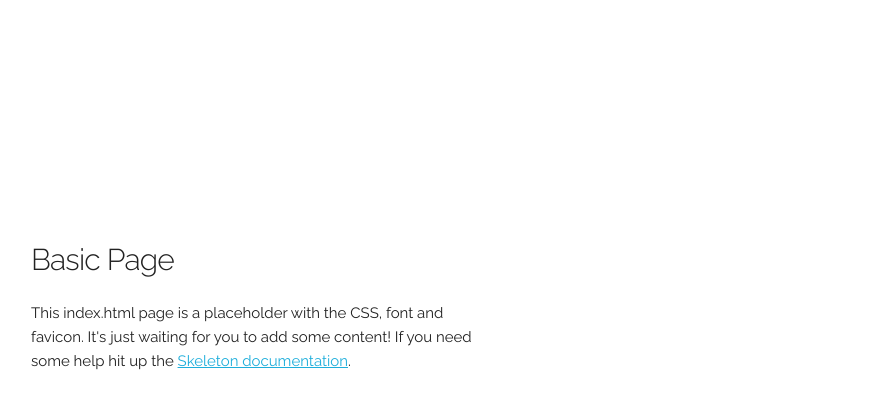
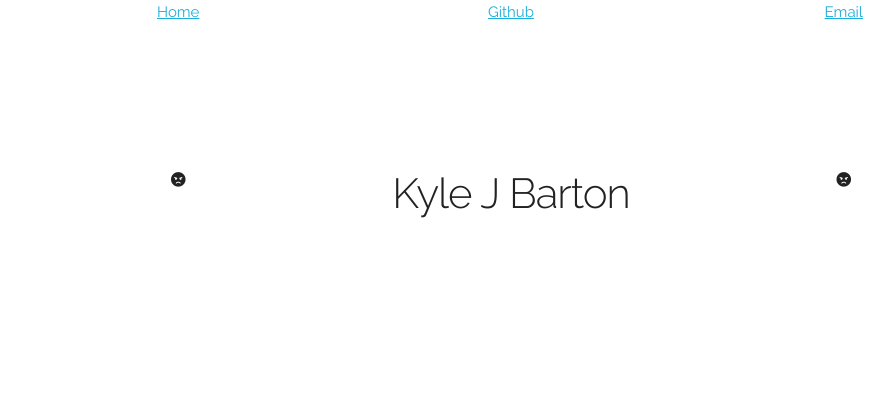
Before and after one commit to KyleBarton/PersonalSite, a plain HTML site: page index.html in a window 1280 px wide. Shown: the whole page, without its empty margins (129-1023 px from the left). Drawn offline with Linux system fonts and the light colour scheme.

Commit message:
simplest possible form

```diff
--- /dev/null
+++ b/css/custom.css
@@ -0,0 +1,3 @@
+div {
+    text-align: center
+}
--- a/index.html
+++ b/index.html
@@ -5,7 +5,7 @@
   <!-- Basic Page Needs
   –––––––––––––––––––––––––––––––––––––––––––––––––– -->
   <meta charset="utf-8">
-  <title>Your page title here :)</title>
+  <title>Kyle Jacobs Barton</title>
   <meta name="description" content="">
   <meta name="author" content="">
 
@@ -16,11 +16,12 @@
   <!-- FONT
   –––––––––––––––––––––––––––––––––––––––––––––––––– -->
   <link href="//fonts.googleapis.com/css?family=Raleway:400,300,600" rel="stylesheet" type="text/css">
-
+  <link rel="stylesheet" href="https://use.fontawesome.com/releases/v5.3.1/css/all.css" integrity="sha384-mzrmE5qonljUremFsqc01SB46JvROS7bZs3IO2EmfFsd15uHvIt+Y8vEf7N7fWAU" crossorigin="anonymous">
   <!-- CSS
   –––––––––––––––––––––––––––––––––––––––––––––––––– -->
   <link rel="stylesheet" href="css/normalize.css">
   <link rel="stylesheet" href="css/skeleton.css">
+  <link rel="stylesheet" href="css/custom.css">
 
   <!-- Favicon
   –––––––––––––––––––––––––––––––––––––––––––––––––– -->
@@ -33,10 +34,14 @@
   –––––––––––––––––––––––––––––––––––––––––––––––––– -->
   <div class="container">
     <div class="row">
-      <div class="one-half column" style="margin-top: 25%">
-        <h4>Basic Page</h4>
-        <p>This index.html page is a placeholder with the CSS, font and favicon. It's just waiting for you to add some content! If you need some help hit up the <a href="http://www.getskeleton.com">Skeleton documentation</a>.</p>
-      </div>
+      <div class="four columns"><a href="http://www.kylejbarton.com">Home</a></div>
+      <div class="four columns"><a href="https://github.com/kylebarton">Github</a></div>
+      <div class="four columns"><a href="kjbarton4@gmail.com">Email</a></div>
+    </div>
+    <div class="row" style="margin-top: 15%">
+      <div class="four columns"><i class="fas fa-angry"></i></div>
+      <div class="four columns" ><h2>Kyle J Barton</h3></div>
+      <div class="four columns"><i class="fas fa-angry"></i></div>
     </div>
   </div>
 
```
